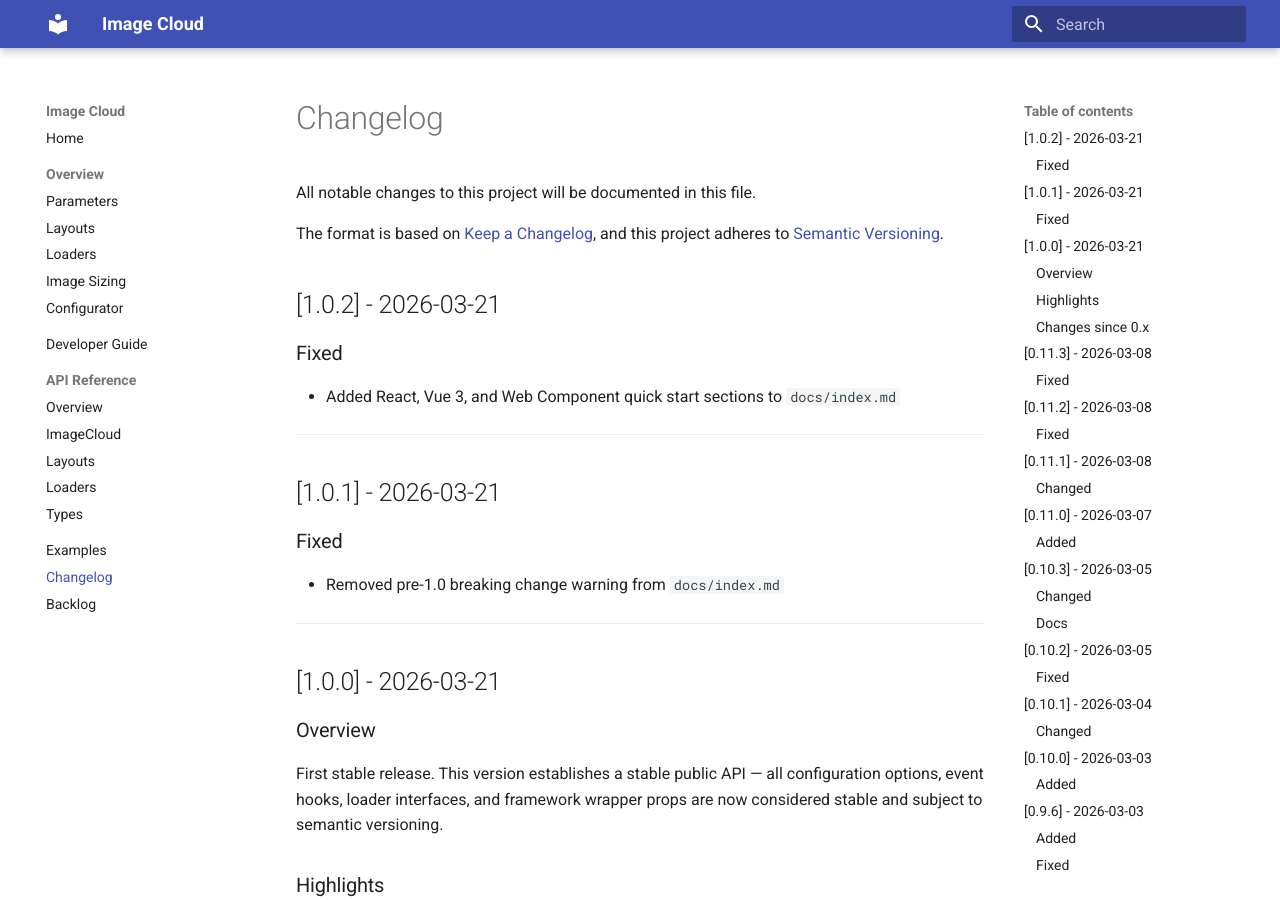
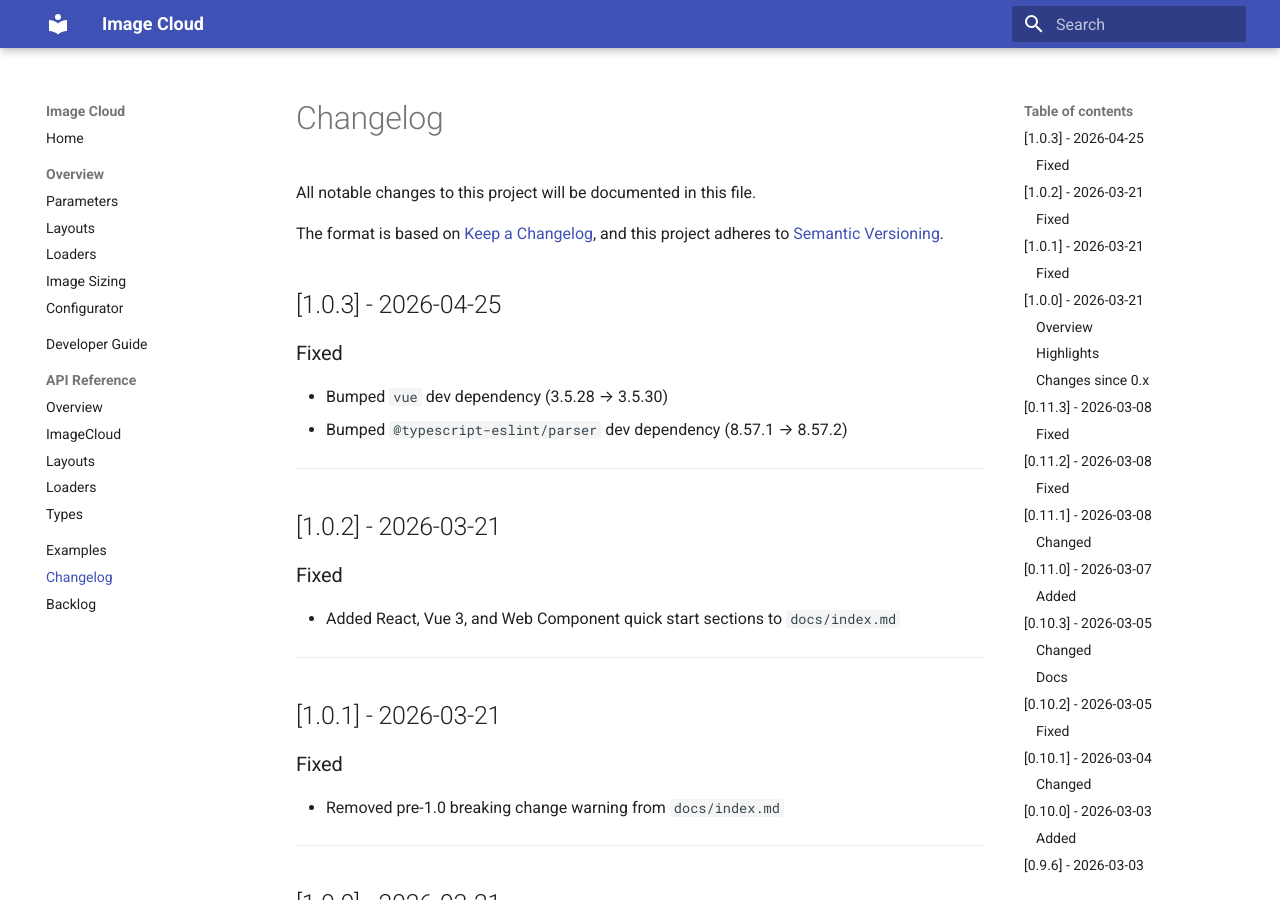
Before and after one commit to frybynite/image-cloud, an MkDocs documentation site: the page built from docs/changelog.md, in a window 1280 px wide and 900 px high. Built offline with MkDocs 1.6.1 and Material for MkDocs 9.7.7, drawn with Linux system fonts in a browser that asks for light colours.

Commit message:
fixed vue and eslint dependencies. 1.0.2 -> 1.0.3
Co-Authored-By: Claude Sonnet 4.6 <noreply@anthropic.com>

```diff
--- a/docs/changelog.md
+++ b/docs/changelog.md
@@ -3,6 +3,15 @@
 All notable changes to this project will be documented in this file.
 
 The format is based on [Keep a Changelog](https://keepachangelog.com/), and this project adheres to [Semantic Versioning](https://semver.org/).
+
+## [1.0.3] - 2026-04-25
+
+### Fixed
+
+- Bumped `vue` dev dependency (3.5.28 → 3.5.30)
+- Bumped `@typescript-eslint/parser` dev dependency (8.57.1 → 8.57.2)
+
+---
 
 ## [1.0.2] - 2026-03-21
 
--- a/package.json
+++ b/package.json
@@ -1,6 +1,6 @@
 {
   "name": "@frybynite/image-cloud",
-  "version": "1.0.2",
+  "version": "1.0.3",
   "description": "Javascript/TypeScript image cloud library with custom loaders, various layouts, full images styling, with animation and zoom effects",
   "type": "module",
   "main": "./dist/image-cloud.umd.js",
```
